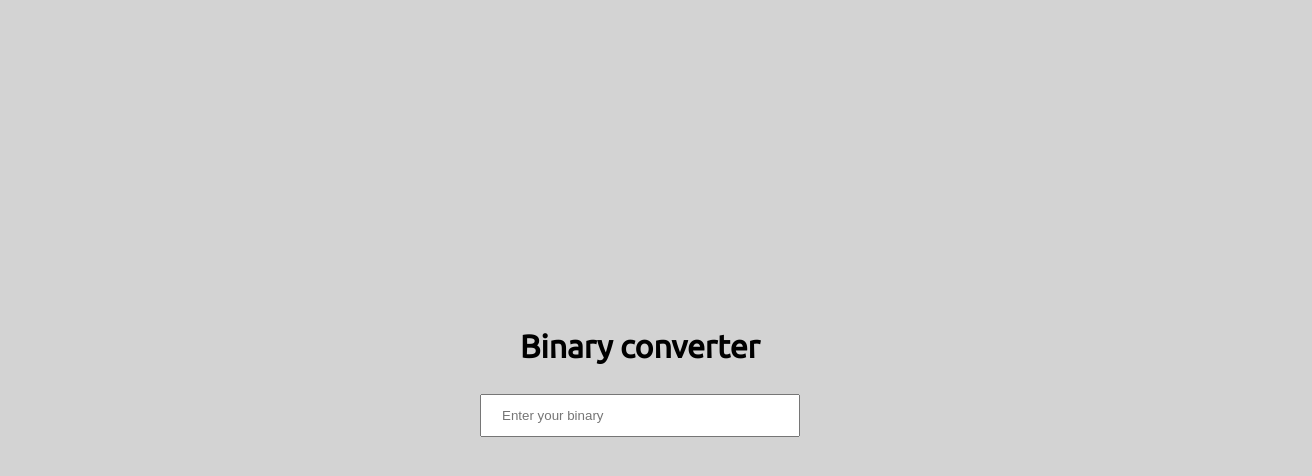
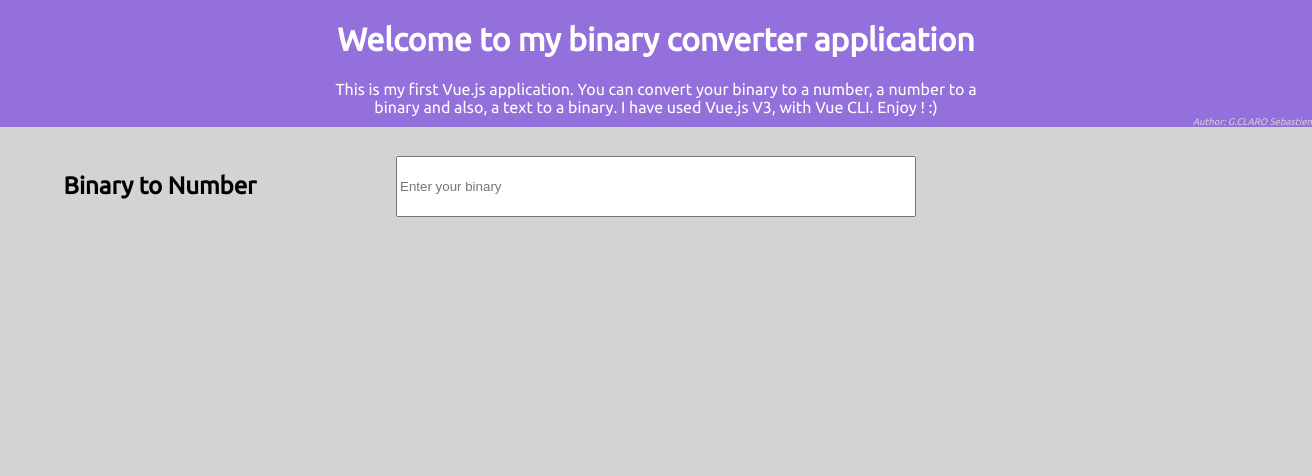
Before and after one commit to s3bc40/binary-converter, a Vue app: page / in a window 1280 px wide. Shown: the top 476 px of the page, 1312 px wide, since content can reach past the window. Built offline with nearby package versions, Linux system fonts and the light colour scheme.

Commit message:
Component Convert with BinaryToNum added and Grid CSS

```diff
--- a/src/App.vue
+++ b/src/App.vue
@@ -1,45 +1,26 @@
 <template>
-    <div class="app-container">
-        <h1 id="app-title">{{ message }}</h1>
-        <BinaryConverter></BinaryConverter>
-    </div>
+    <Convert></Convert>
 </template>
 
 <script>
 // Import components
-import BinaryConverter from './components/BinaryConverter'
+import Convert from './components/Convert'
 
 // Init applications
 export default {
     name: 'App',
     components: {
-        BinaryConverter
+        Convert
     },
-    data() {
-        return {
-            message: 'Binary converter'
-        }
-    }
 }
 </script>
 
 <style>
-body {
+html, body {
+    margin: 0;
+    height: 100%;
+    width: 100%;
     background-color: lightgray;
-}
-
-.app-container {
-    position: absolute;
-    left: 0;
-    right: 0;
-    margin-left: auto;
-    margin-right: auto;
-    width: 50%;
-}
-h1#app-title {
     font-family: Ubuntu;
-    text-align: center;
-    width: auto;
-    margin-top: 50%;
 }
 </style>
--- a/src/components/BinaryConverter.vue
+++ /dev/null
@@ -1,45 +0,0 @@
-<template>
-    <div id="binary-converter">
-        <input class="binary-input" v-model="binary" placeholder="Enter your binary" />
-        <p class="binary-converted" v-show="binary.length > 0">{{ binaryToNumber }}</p>
-    </div>
-</template>
-
-<script>
-export default {
-    name: 'BinaryConverter',
-    data() {
-        return {
-            binary: ''
-        }
-    },
-    computed: {
-        binaryToNumber() {
-            return /^(0|1)+$/.test(this.binary) ? parseInt(this.binary, 2) : 'Enter a binary!'
-        }
-    }
-}
-</script>
-
-<style scoped>
-div#binary-converter {
-    margin: auto;
-    width: 50%;
-}
-
-.binary-input {
-  width: 100%;
-  padding: 12px 20px;
-  margin: 8px 0;
-  box-sizing: border-box;
-}
-
-.binary-converted {
-    font-family: Ubuntu;
-    text-align: center;
-    background-color: white;
-    padding: 12px 20px;
-    margin: 8px 0;
-    border: double 2px magenta;
-}
-</style>
--- /dev/null
+++ b/src/components/Convert.vue
@@ -0,0 +1,74 @@
+<template>
+    <div class="grid-container">
+        <div class="app-description">
+            <h1>Welcome to my binary converter application</h1>
+            <p>
+                This is my first Vue.js application. You can convert your binary to
+                a number, a number to a binary and also, a text to a binary. I have
+                used Vue.js V3, with Vue CLI. Enjoy ! :)
+            </p>
+            <footer>Author: G.CLARO Sebastien</footer>
+        </div>
+        <ConvertBinaryToNum></ConvertBinaryToNum>
+    </div>
+</template>
+
+<script>
+// Import components
+import ConvertBinaryToNum from './ConvertBinaryToNum'
+
+// Export component to App
+export default {
+    name: 'BinaryConv',
+    components: {
+        ConvertBinaryToNum,
+    },
+}
+</script>
+
+<style>
+/* CSS for Convert application */
+.grid-container {
+    display: grid;
+    grid-template-columns: 25% 50% 25%;
+    grid-template-areas:
+        'title title title'
+        'title title title'
+        'title title title';
+    grid-gap: 2vw 2vh;
+    margin-left: auto;
+    margin-right: auto;
+}
+.app-description {
+    grid-area: title;
+    text-align: center;
+    background-color: mediumpurple;
+    color: white;
+}
+.app-description > p {
+    margin: auto;
+    width: 50%;
+}
+.app-description > footer {
+    color: lightgrey;
+    text-align: right;
+    font-style: italic;
+    font-size: 0.75vw;
+}
+.app-convert-title {
+    text-align: center;
+}
+.app-convert-input {
+    width: 80%;
+    height: 80%;
+    margin: auto;
+}
+.app-convert-converted {
+    text-align: center;
+    background-color: white;
+    width: 80%;
+    height: 80%;
+    margin: auto;
+    border: dotted 2px magenta;
+}
+</style>
--- /dev/null
+++ b/src/components/ConvertBinaryToNum.vue
@@ -0,0 +1,27 @@
+<template>
+    <h2 class="app-convert-title">{{ title }}</h2>
+    <input class="app-convert-input" v-model="binary" placeholder="Enter your binary" />
+    <div class="app-convert-converted" v-show="binary.length > 0">
+        <p>{{ binaryToNumber }}</p>
+    </div>
+</template>
+
+<script>
+// Export component to Convert
+export default {
+    name: 'ConvertBinaryToNum',
+    data() {
+        return {
+            title: 'Binary to Number',
+            binary: ''
+        }
+    },
+    computed: {
+        binaryToNumber() {
+            return /^(0|1)+$/.test(this.binary) ? parseInt(this.binary, 2) : 'Enter a binary!'
+        }
+    }
+}
+</script>
+
+<style scoped></style>
```
